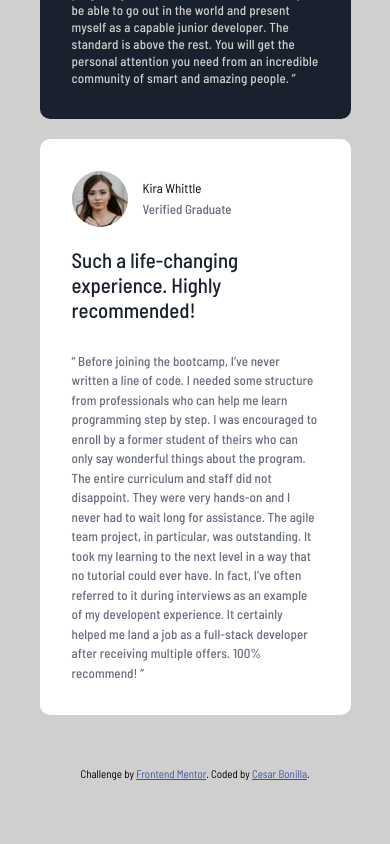
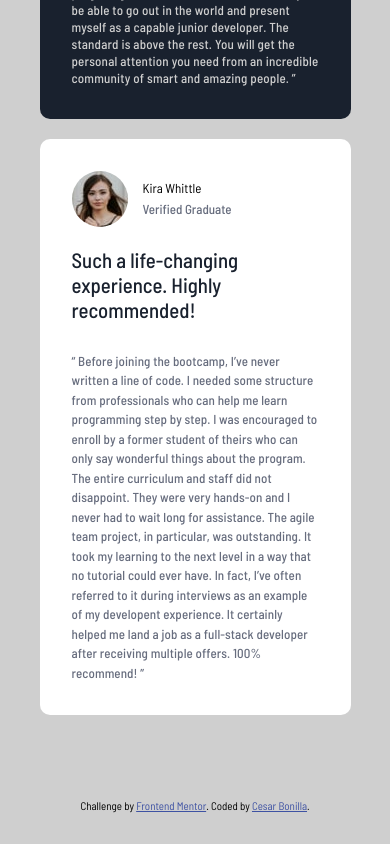
Before and after one commit to cbonilla300/Testimonial-Grid-Section, a plain HTML site: page index.html in a window 390 px wide. Shown: the part 1488-2332 px from the top of the page. Before the commit the page ends 2268 px from the top, so only its background shows below. Drawn offline with Linux system fonts and the light colour scheme.

Commit message:
fixed attribution spacing

```diff
--- a/style.css
+++ b/style.css
@@ -14,10 +14,8 @@ body {
     font-family: "Barlow Semi Condensed",  serif;
     background-color: hsl(0, 0%, 81%);
 }
-.attribution a {
-    margin-bottom: 50px;
-
-
+.attribution  {
+    padding: 2rem;
 }
 /* grid container */
 .container {
@@ -214,4 +212,7 @@ img {
         word-spacing: 0px;
         letter-spacing: 0.1px;
     }
+    .attribution  {
+    padding: 2rem;
+    }
 }
```
